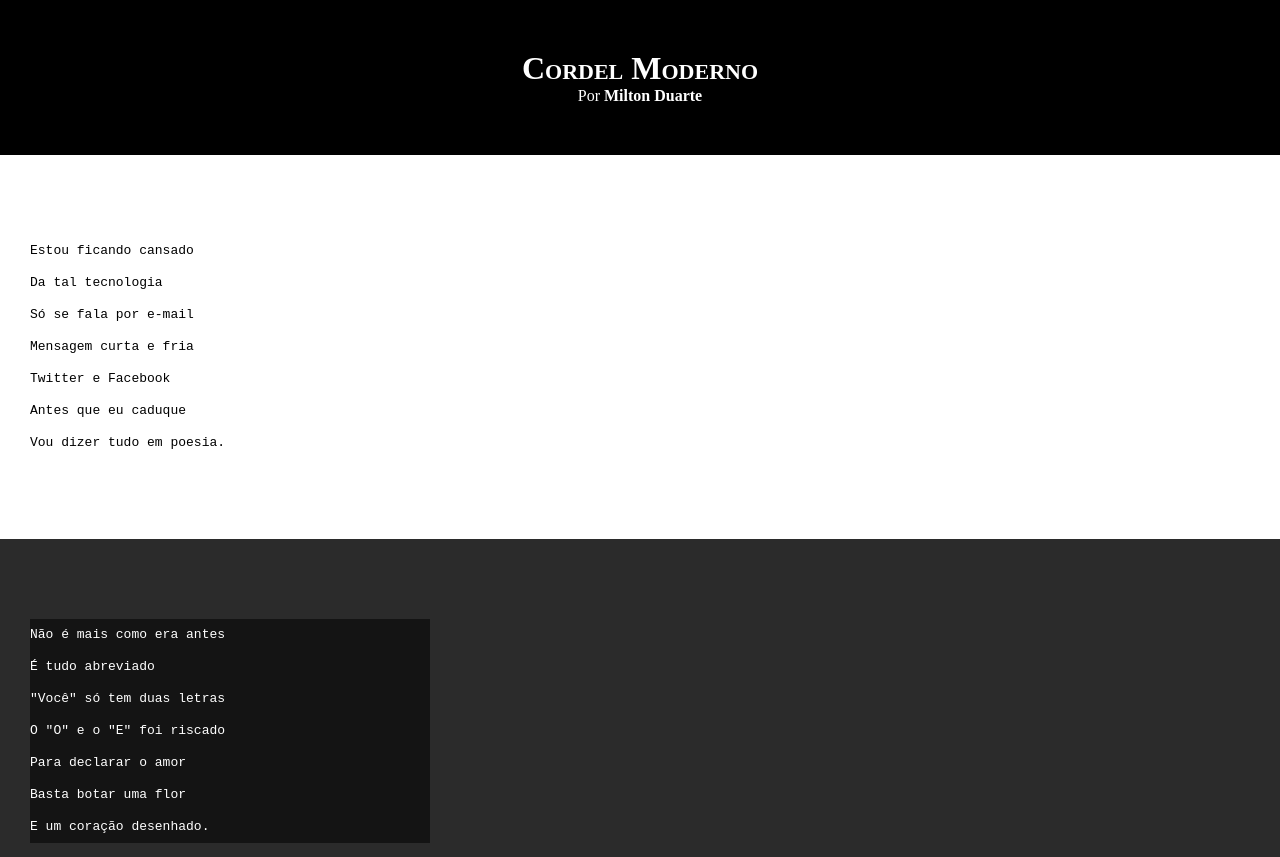
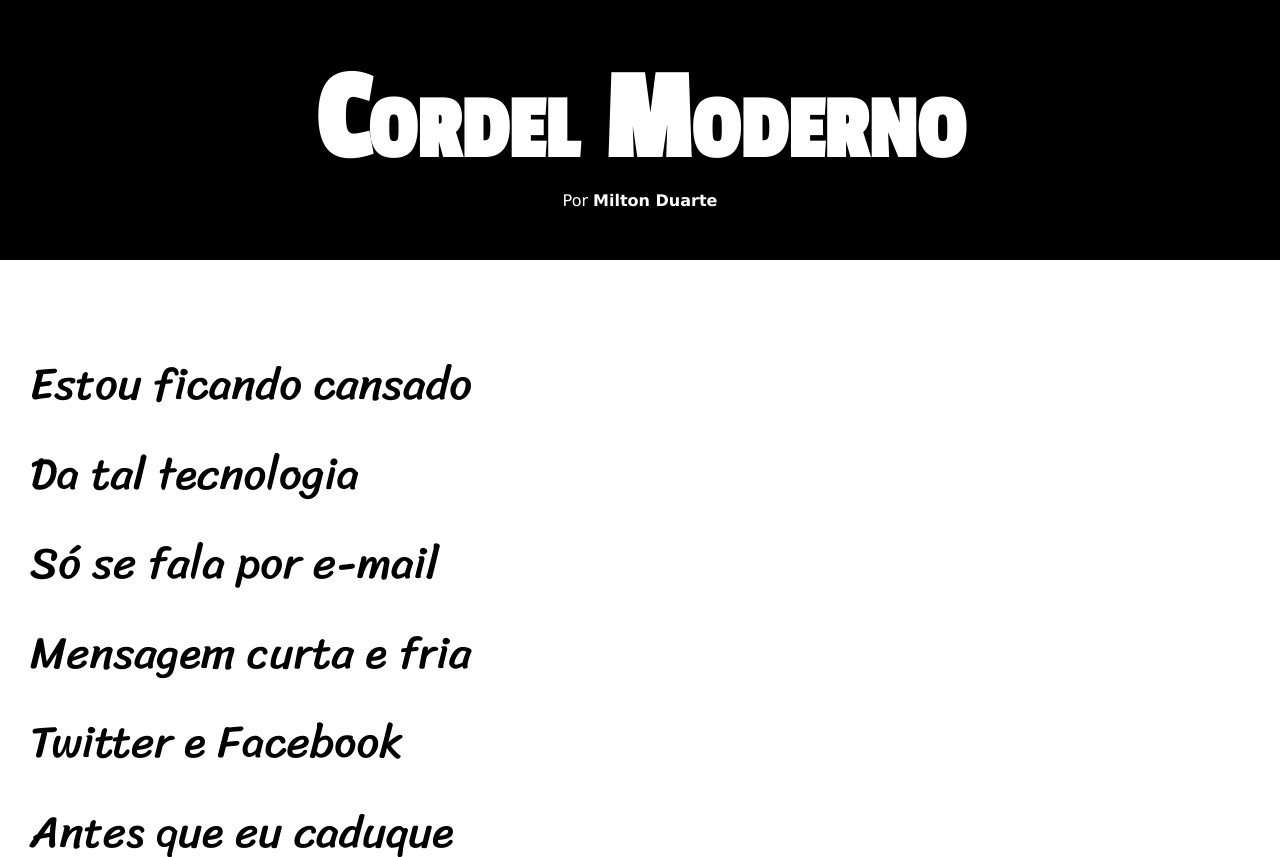
Before and after one commit to Jefferson-p/html-css, a plain HTML site: page prática/d012/index.html in a window 1280 px wide. Shown: the top 857 px of the page. Drawn offline with Linux system fonts and the light colour scheme.

Commit message:
atualização de estilos d012

```diff
--- a/prática/d012/estilo/style.css
+++ b/prática/d012/estilo/style.css
@@ -1,4 +1,14 @@
 @charset "UFT-8";
+
+@import url('https://fonts.googleapis.com/css2?family=Passion+One&display=swap');
+@import url('https://fonts.googleapis.com/css2?family=Sriracha&display=swap');
+
+:root {
+    --fonte1: Verdana, Geneva, Tahoma, sans-serif;
+    --fonte2: 'Passion One', cursive;
+    --fonte3: 'Sriracha', cursive;
+
+}
 
 * {
     margin: 0px;
@@ -8,6 +18,7 @@
 html, body {
     min-height: 100vh;
     background-color: darkgray;
+    font-family: var(--fonte1);
 }
 
 header {
@@ -19,6 +30,8 @@ header {
 header > h1 {
     padding-top: 50px;
     font-variant: small-caps;
+    font-family: var(--fonte2);
+    font-size: 10vw;
 }
 
 header > p {
@@ -38,8 +51,13 @@ a:hover {
 section {
     padding-top: 10vh;
     padding-bottom: 10vh;
+    padding-left: 30px;
+}
+
+section > pre {
+    font-family: var(--fonte3);
+    font-size: 3.5vw;
     line-height: 2em;
-    padding-left: 30px;
 }
 
 .normal {
@@ -54,7 +72,8 @@ color: black;
 
 .imagem > pre {
     background-color: rgba(0, 0, 0, 0.533);
-    width: 400px;
+    display: inline-block;
+    padding: 5px;
 }
 
 pre {
```
